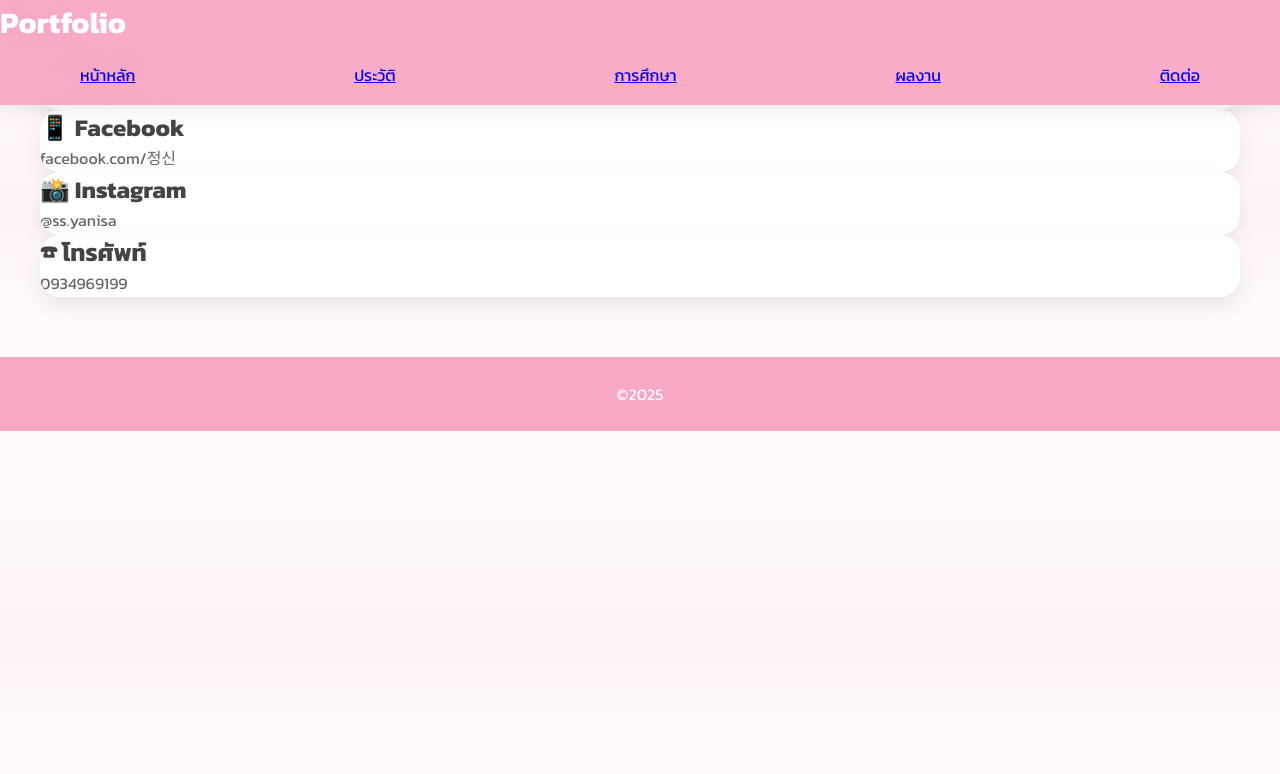
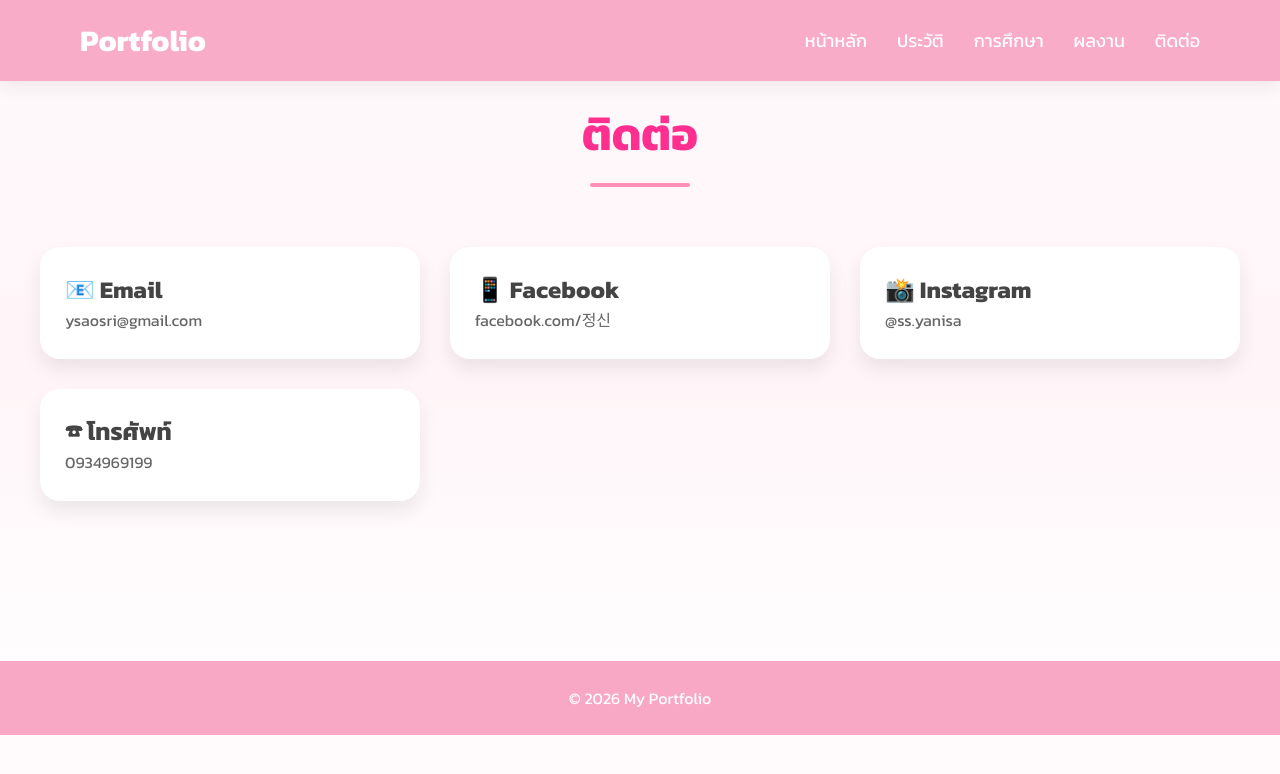
Before and after one commit to 14597-Smile/portfolio1.2, a plain HTML site: page contact.html in a window 1280 px wide. Drawn offline with Linux system fonts and the light colour scheme.

Commit message:
Update contact.html

```diff
--- a/contact.html
+++ b/contact.html
@@ -1,4 +1,5 @@
 <!DOCTYPE html>
+
 <html lang="th">
 
 <head>
@@ -7,7 +8,7 @@
 
 <meta name="viewport" content="width=device-width, initial-scale=1.0">
 
-<title>ติดต่อ</title>
+<title>ติดต่อ | Portfolio</title>
 
 <link rel="stylesheet" href="css/style.css">
 
@@ -17,29 +18,39 @@
 
 <header>
 
+<nav>
+
 <div class="logo">Portfolio</div>
 
-<nav>
+<ul>
 
-<a href="index.html">หน้าหลัก</a>
-<a href="profile.html">ประวัติ</a>
-<a href="education.html">การศึกษา</a>
-<a href="work.html">ผลงาน</a>
-<a href="contact.html">ติดต่อ</a>
+<li><a href="index.html">หน้าหลัก</a></li>
+
+<li><a href="profile.html">ประวัติ</a></li>
+
+<li><a href="education.html">การศึกษา</a></li>
+
+<li><a href="activities.html">ผลงาน</a></li>
+
+<li><a href="contact.html">ติดต่อ</a></li>
+
+</ul>
 
 </nav>
 
 </header>
 
-<h1 class="title">
-
-ติดต่อ
-
-</h1>
+<section>
 
 <div class="container">
 
+<h1 class="section-title">ติดต่อ</h1>
+
+<div class="activity-grid">
+
 <div class="card">
+
+<div class="card-content">
 
 <h2>📧 Email</h2>
 
@@ -47,7 +58,11 @@
 
 </div>
 
+</div>
+
 <div class="card">
+
+<div class="card-content">
 
 <h2>📱 Facebook</h2>
 
@@ -55,7 +70,11 @@
 
 </div>
 
+</div>
+
 <div class="card">
+
+<div class="card-content">
 
 <h2>📸 Instagram</h2>
 
@@ -63,19 +82,29 @@
 
 </div>
 
+</div>
+
 <div class="card">
+
+<div class="card-content">
 
 <h2>☎ โทรศัพท์</h2>
 
-<p>0934969199
+<p>0934969199</p>
 
 </div>
 
 </div>
 
+</div>
+
+</div>
+
+</section>
+
 <footer>
 
-©2025
+<p>© 2026 My Portfolio</p>
 
 </footer>
 
```
